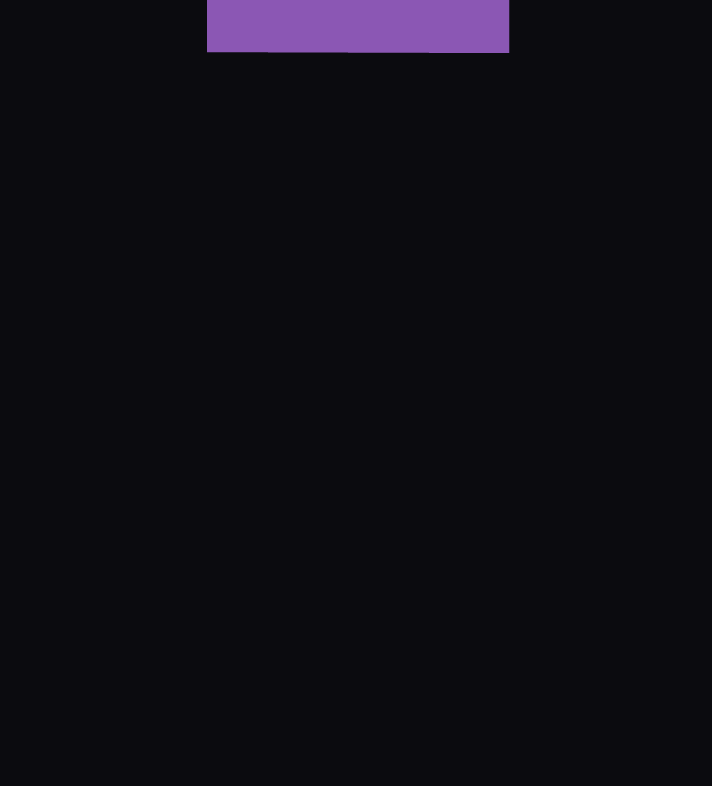
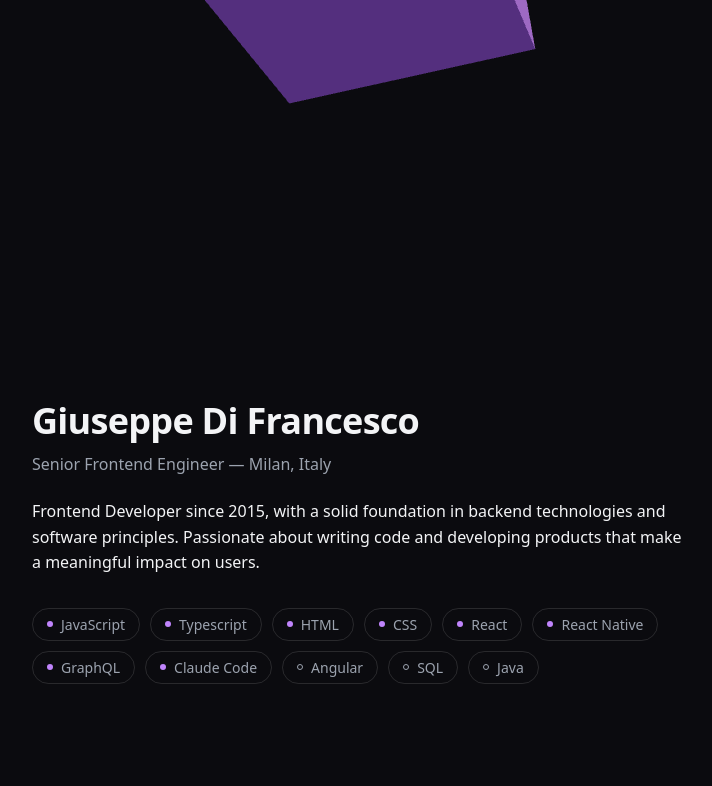
Before and after one commit to Giusep502/GPersonalSite, a React (Vite) app: page / in a window 1280 px wide. Shown: the part 500-1286 px from the top of the page, without its empty margins (280-992 px from the left). Before the commit the page ends 800 px from the top, so only its background shows below. Built offline with nearby package versions, Linux system fonts and the light colour scheme.

Commit message:
added cv

```diff
--- a/index.html
+++ b/index.html
@@ -4,7 +4,7 @@
     <meta charset="UTF-8" />
     <link rel="icon" type="image/svg+xml" href="/favicon.svg" />
     <meta name="viewport" content="width=device-width, initial-scale=1.0" />
-    <title>Giuseppe Di Franco</title>
+    <title>Giuseppe Di Francesco</title>
   </head>
   <body>
     <div id="root"></div>
--- a/src/App.jsx
+++ b/src/App.jsx
@@ -1,15 +1,25 @@
 import Header from './components/Header.jsx'
 import HeroScene from './scenes/HeroScene.jsx'
+import About from './components/About.jsx'
+import Experience from './components/Experience.jsx'
+import Contact from './components/Contact.jsx'
 import styles from './App.module.css'
 
 function App() {
   return (
-    <section className={styles.hero}>
+    <>
       <Header />
-      <div className={styles.canvasWrap}>
-        <HeroScene />
-      </div>
-    </section>
+      <section className={styles.hero}>
+        <div className={styles.canvasWrap}>
+          <HeroScene />
+        </div>
+      </section>
+      <main>
+        <About />
+        <Experience />
+        <Contact />
+      </main>
+    </>
   )
 }
 
--- /dev/null
+++ b/src/components/About.jsx
@@ -0,0 +1,42 @@
+import styles from './About.module.css'
+
+const skills = [
+  { name: 'JavaScript', level: 'strong' },
+  { name: 'Typescript', level: 'strong' },
+  { name: 'HTML', level: 'strong' },
+  { name: 'CSS', level: 'strong' },
+  { name: 'React', level: 'strong' },
+  { name: 'React Native', level: 'strong' },
+  { name: 'GraphQL', level: 'strong' },
+  { name: 'Claude Code', level: 'strong' },
+  { name: 'Angular', level: 'familiar' },
+  { name: 'SQL', level: 'familiar' },
+  { name: 'Java', level: 'familiar' },
+]
+
+function About() {
+  return (
+    <section id="about" className={styles.about}>
+      <h1 className={styles.name}>Giuseppe Di Francesco</h1>
+      <p className={styles.role}>Senior Frontend Engineer — Milan, Italy</p>
+      <p className={styles.bio}>
+        Frontend Developer since 2015, with a solid foundation in backend technologies
+        and software principles. Passionate about writing code and developing products
+        that make a meaningful impact on users.
+      </p>
+      <ul className={styles.skills}>
+        {skills.map((skill) => (
+          <li
+            key={skill.name}
+            className={skill.level === 'familiar' ? styles.familiar : undefined}
+          >
+            <span className={styles.dot} aria-hidden="true" />
+            {skill.name}
+          </li>
+        ))}
+      </ul>
+    </section>
+  )
+}
+
+export default About
--- /dev/null
+++ b/src/components/About.module.css
@@ -0,0 +1,53 @@
+.about {
+  max-width: 720px;
+  margin: 0 auto;
+  padding: 96px 32px;
+}
+
+.name {
+  font-size: 2.25rem;
+  margin: 0 0 8px;
+  letter-spacing: -0.02em;
+}
+
+.role {
+  color: var(--text-muted);
+  margin: 0 0 24px;
+}
+
+.bio {
+  line-height: 1.6;
+  margin: 0 0 32px;
+}
+
+.skills {
+  display: flex;
+  flex-wrap: wrap;
+  gap: 10px;
+  list-style: none;
+  margin: 0;
+  padding: 0;
+}
+
+.skills li {
+  display: flex;
+  align-items: center;
+  gap: 8px;
+  border: 1px solid rgba(255, 255, 255, 0.12);
+  border-radius: 999px;
+  padding: 6px 14px;
+  font-size: 0.875rem;
+  color: var(--text-muted);
+}
+
+.dot {
+  width: 6px;
+  height: 6px;
+  border-radius: 50%;
+  background: var(--accent);
+}
+
+.familiar .dot {
+  background: transparent;
+  border: 1px solid var(--text-muted);
+}
--- /dev/null
+++ b/src/components/Contact.jsx
@@ -0,0 +1,33 @@
+import styles from './Contact.module.css'
+
+function Contact() {
+  return (
+    <section id="contact" className={styles.contact}>
+      <h2 className={styles.heading}>Get in touch</h2>
+      <p className={styles.text}>Open to new opportunities and interesting conversations.</p>
+      <div className={styles.links}>
+        <a className={styles.button} href="mailto:giusep502@gmail.com">
+          Say hello
+        </a>
+        <a
+          className={styles.link}
+          href="https://www.linkedin.com/in/giuseppe502"
+          target="_blank"
+          rel="noreferrer"
+        >
+          LinkedIn
+        </a>
+        <a
+          className={styles.link}
+          href="https://github.com/Giusep502"
+          target="_blank"
+          rel="noreferrer"
+        >
+          GitHub
+        </a>
+      </div>
+    </section>
+  )
+}
+
+export default Contact
--- /dev/null
+++ b/src/components/Contact.module.css
@@ -0,0 +1,46 @@
+.contact {
+  max-width: 720px;
+  margin: 0 auto;
+  padding: 96px 32px 120px;
+  text-align: center;
+}
+
+.heading {
+  font-size: 1.5rem;
+  margin: 0 0 12px;
+}
+
+.text {
+  color: var(--text-muted);
+  margin: 0 0 32px;
+}
+
+.links {
+  display: flex;
+  align-items: center;
+  justify-content: center;
+  gap: 24px;
+  flex-wrap: wrap;
+}
+
+.button {
+  background: var(--accent);
+  color: var(--bg);
+  font-weight: 600;
+  text-decoration: none;
+  padding: 12px 24px;
+  border-radius: 999px;
+}
+
+.button:hover {
+  opacity: 0.85;
+}
+
+.link {
+  color: var(--text-muted);
+  text-decoration: none;
+}
+
+.link:hover {
+  color: var(--text);
+}
--- /dev/null
+++ b/src/components/Experience.jsx
@@ -0,0 +1,83 @@
+import styles from './Experience.module.css'
+
+const jobs = [
+  {
+    company: 'Unobravo',
+    role: 'Senior Software Engineer',
+    period: 'Jan 2022 – Present',
+    location: 'Remote',
+    description:
+      'Tech lead for the Unobravo React frontend, driving architecture and technical direction across the team. Contributed to the React Native app and the design system, set up GitHub Actions CI/CD, and improved observability with Sentry and testing with Playwright. Also stepped into an engineering management role for a period, leading two teams.',
+  },
+  {
+    company: 'Cloud Academy',
+    role: 'Frontend Web Developer',
+    period: 'May 2021 – Nov 2021',
+    location: 'Mendrisio, Switzerland',
+    description:
+      'Built an enterprise web app with React in an Nx monorepo, a custom design system with styled-components, and a GraphQL-backed API. Added unit tests with Jest and integration tests with Cypress.',
+  },
+  {
+    company: 'Sky Italia',
+    role: 'Frontend Web Developer',
+    period: 'Mar 2018 – May 2021',
+    location: 'Milan, Italy',
+    description:
+      "Built Sky Italia's Personal Area web app in Angular 7+, TypeScript, RxJS and NgRx. Maintained legacy sites, mastering vanilla JavaScript, HTML5 and CSS3 along the way.",
+  },
+  {
+    company: 'Alfagomma',
+    role: 'Web Developer Intern',
+    period: 'Feb 2015 – Aug 2015',
+    location: 'Teramo, Italy',
+    description:
+      'Built internal CRUD web apps with AngularJS, REST APIs and WebSocket for real-time notifications.',
+  },
+]
+
+const education = {
+  school: 'Politecnico di Milano',
+  degree: "Computer Science and Engineering — Master's Degree",
+  period: 'Sep 2015 – Apr 2018',
+  description:
+    'Foundations in software engineering, compilers theory, functional programming and security. Thesis: a robot with a ROS, Python and JavaScript interface, built to interact with autistic people.',
+}
+
+function Experience() {
+  return (
+    <section id="work" className={styles.work}>
+      <h2 className={styles.heading}>Experience</h2>
+      <ol className={styles.timeline}>
+        {jobs.map((job) => (
+          <li key={job.company} className={styles.item}>
+            <div className={styles.itemHeader}>
+              <span className={styles.itemTitle}>{job.role}</span>
+              <span className={styles.period}>{job.period}</span>
+            </div>
+            <div className={styles.itemSubheader}>
+              <span>{job.company}</span>
+              <span>{job.location}</span>
+            </div>
+            <p className={styles.description}>{job.description}</p>
+          </li>
+        ))}
+      </ol>
+
+      <h2 className={styles.heading}>Education</h2>
+      <ol className={styles.timeline}>
+        <li className={styles.item}>
+          <div className={styles.itemHeader}>
+            <span className={styles.itemTitle}>{education.degree}</span>
+            <span className={styles.period}>{education.period}</span>
+          </div>
+          <div className={styles.itemSubheader}>
+            <span>{education.school}</span>
+          </div>
+          <p className={styles.description}>{education.description}</p>
+        </li>
+      </ol>
+    </section>
+  )
+}
+
+export default Experience
--- /dev/null
+++ b/src/components/Experience.module.css
@@ -0,0 +1,73 @@
+.work {
+  max-width: 720px;
+  margin: 0 auto;
+  padding: 0 32px 96px;
+}
+
+.heading {
+  font-size: 1.5rem;
+  margin: 0 0 32px;
+}
+
+.heading:not(:first-child) {
+  margin-top: 64px;
+}
+
+.timeline {
+  list-style: none;
+  margin: 0;
+  padding: 0;
+  border-left: 1px solid rgba(255, 255, 255, 0.12);
+}
+
+.item {
+  position: relative;
+  padding: 0 0 40px 32px;
+}
+
+.item:last-child {
+  padding-bottom: 0;
+}
+
+.item::before {
+  content: '';
+  position: absolute;
+  left: -5px;
+  top: 6px;
+  width: 9px;
+  height: 9px;
+  border-radius: 50%;
+  background: var(--accent);
+}
+
+.itemHeader {
+  display: flex;
+  justify-content: space-between;
+  gap: 16px;
+  flex-wrap: wrap;
+}
+
+.itemTitle {
+  font-weight: 600;
+}
+
+.period {
+  color: var(--text-muted);
+  font-size: 0.875rem;
+  white-space: nowrap;
+}
+
+.itemSubheader {
+  display: flex;
+  justify-content: space-between;
+  gap: 16px;
+  color: var(--text-muted);
+  font-size: 0.9rem;
+  margin-top: 2px;
+}
+
+.description {
+  margin: 12px 0 0;
+  color: var(--text-muted);
+  line-height: 1.6;
+}
--- a/src/components/Header.jsx
+++ b/src/components/Header.jsx
@@ -6,10 +6,10 @@
       <span className={styles.name}>Giuseppe</span>
       <ul className={styles.nav}>
         <li>
-          <a href="#work">Work</a>
+          <a href="#about">About</a>
         </li>
         <li>
-          <a href="#about">About</a>
+          <a href="#work">Work</a>
         </li>
         <li>
           <a href="#contact">Contact</a>
--- a/src/components/Header.module.css
+++ b/src/components/Header.module.css
@@ -1,13 +1,15 @@
 .header {
-  position: absolute;
+  position: fixed;
   top: 0;
   left: 0;
   right: 0;
-  z-index: 1;
+  z-index: 10;
   display: flex;
   align-items: center;
   justify-content: space-between;
   padding: 24px 32px;
+  background: rgba(11, 11, 15, 0.6);
+  backdrop-filter: blur(8px);
 }
 
 .name {
--- a/src/styles/index.css
+++ b/src/styles/index.css
@@ -12,6 +12,10 @@
   box-sizing: border-box;
 }
 
+html {
+  scroll-behavior: smooth;
+}
+
 html,
 body,
 #root {
```
Also changed, not shown: public/giuseppe-di-francesco-cv 2025.png (added).
